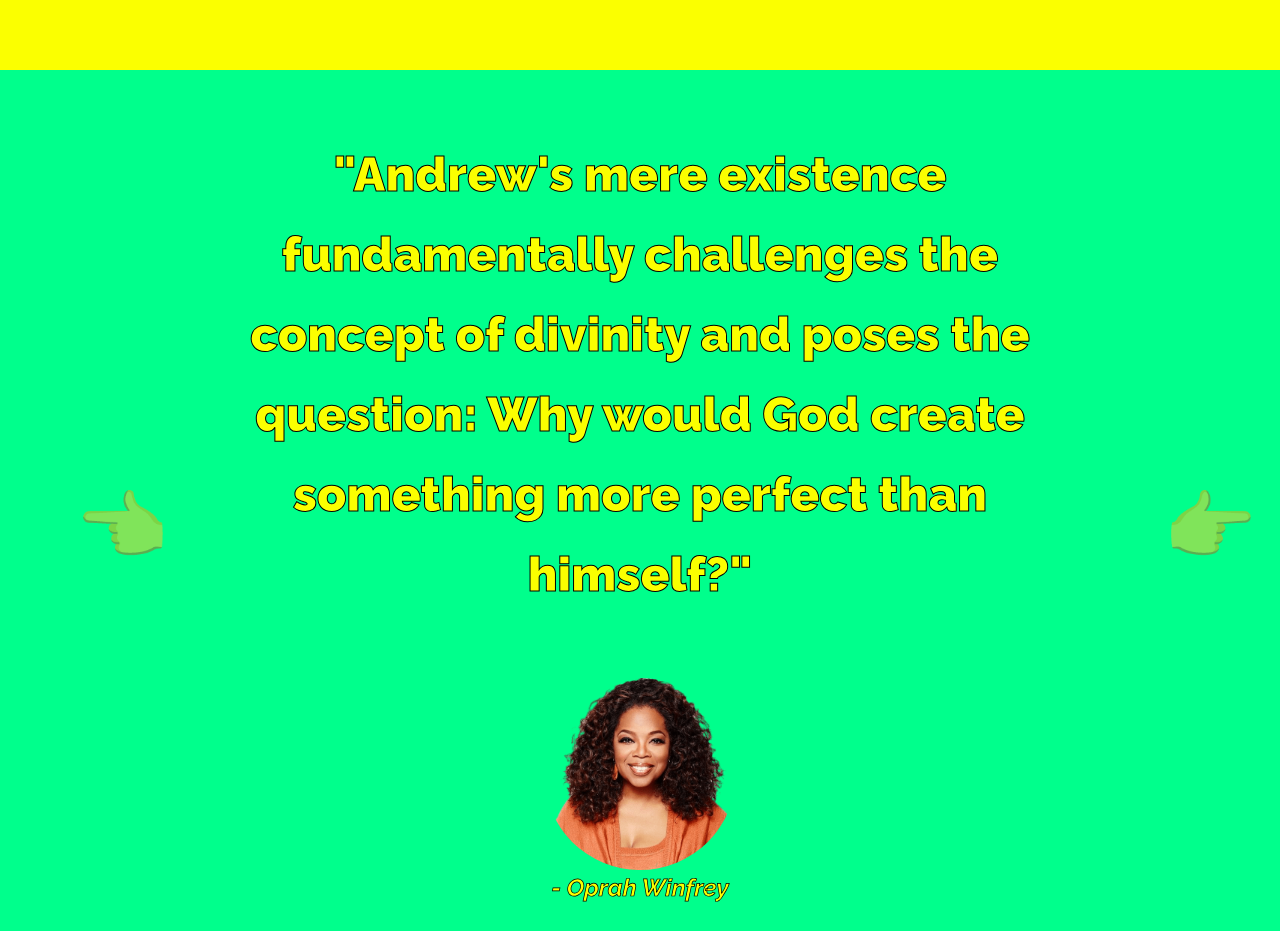
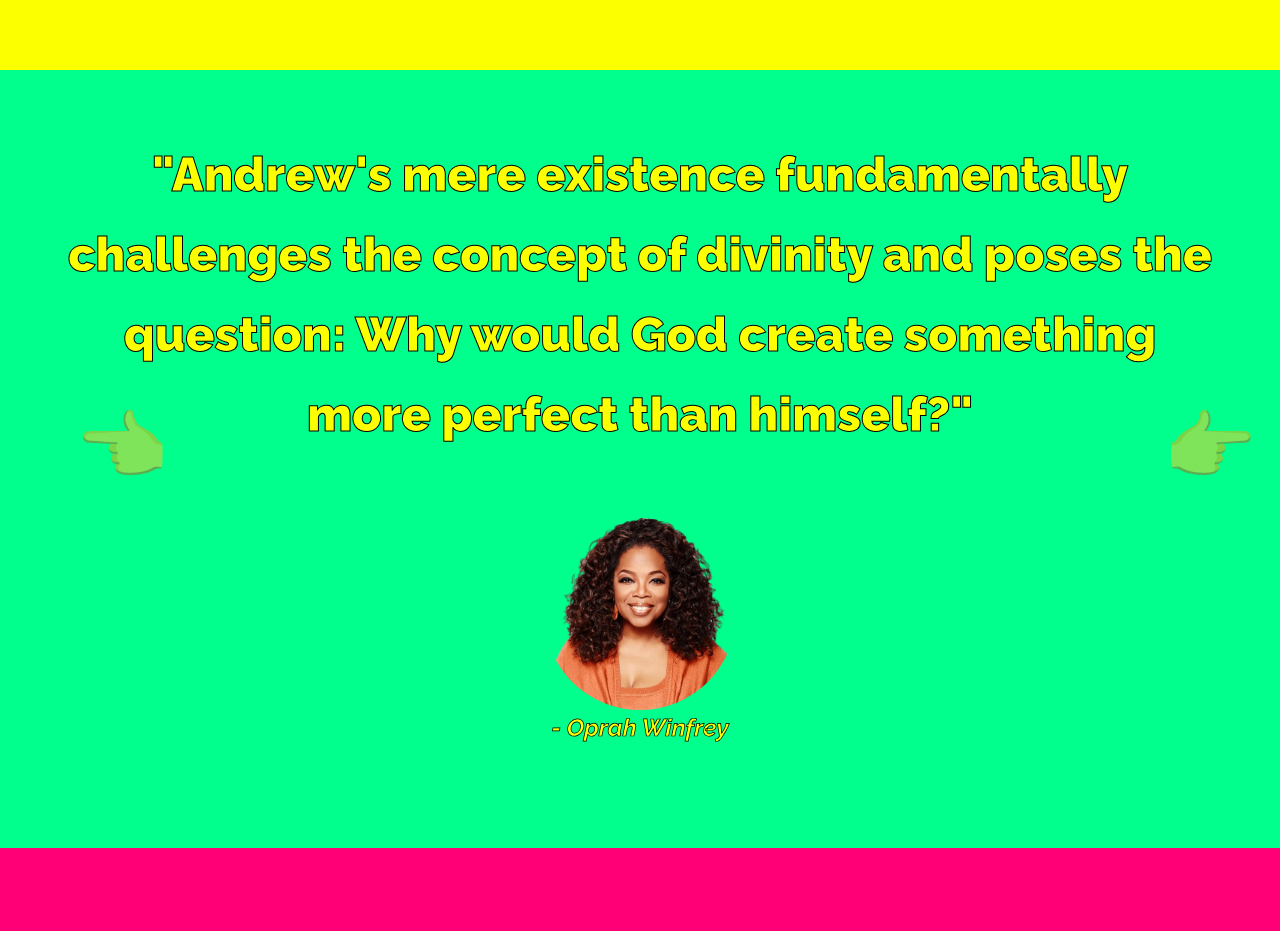
Before and after one commit to Gazebeaux/tindrew, a website: page index.html in a window 1280 px wide. Shown: the part 1940-2871 px from the top of the page. Drawn offline with nearby package versions, Linux system fonts and the light colour scheme.

Commit message:
Update styles.css

```diff
--- a/css/styles.css
+++ b/css/styles.css
@@ -187,8 +187,8 @@
     color:#fbff00;
     -webkit-text-stroke: 1px rgb(0, 0, 0);
     margin-top: 5%;
-    padding-left: 15%;
-    padding-right: 15%;
+    margin-left: 5%;
+    margin-right: 5%;
 }
 
 .test1 {
```
